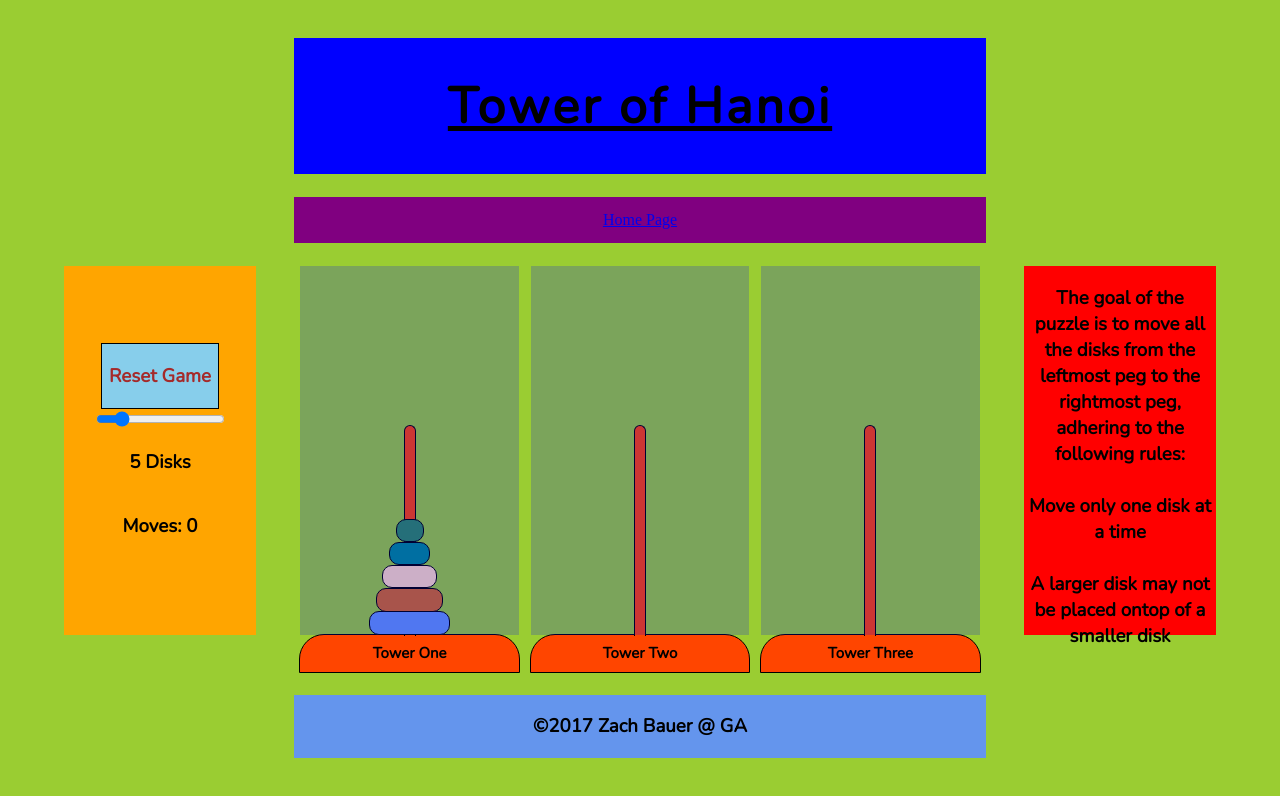
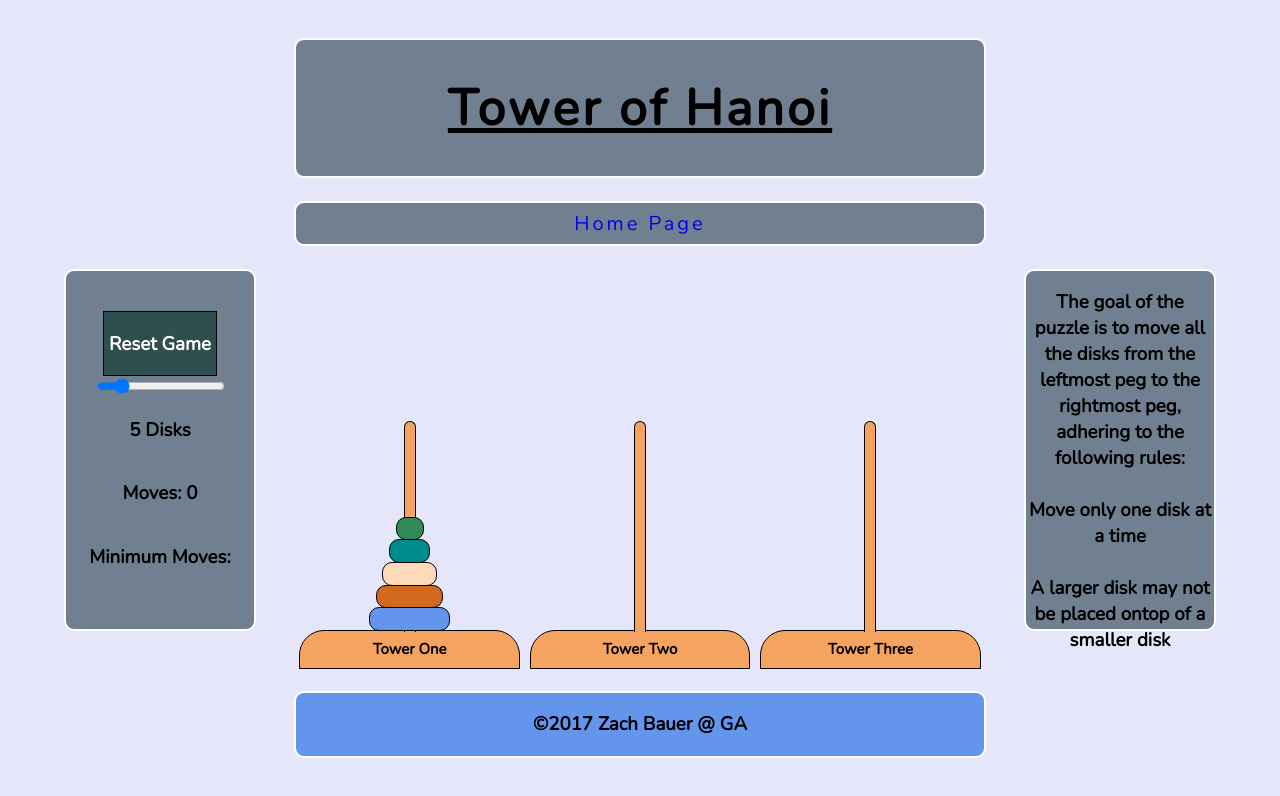
Before and after one commit to WrylyRiley/Tower-of-Hanoi, a website: page index.html in a window 1280 px wide. Drawn offline with nearby package versions, Linux system fonts and the light colour scheme.

Commit message:
Color adjustments and final touches. Complete! For now...

```diff
--- a/index.html
+++ b/index.html
@@ -16,7 +16,7 @@
         <h1>Tower of Hanoi</h1>
       </header>
       <nav>
-        <a href="#">Home Page</a>
+        <a href="http://zbauer91.github.io">Home Page</a>
       </nav>
       <aside class="game-buttons">
         <a class="reset-button" onclick="resetGame()">
@@ -28,6 +28,9 @@
         <h3 id="diskCounter">5 Disks</h3>
         <div>
           <h3 id="moveCounter">Moves: 0</h3>
+        </div>
+        <div>
+          <h3 id="minimumMoves">Minimum Moves: </h3>
         </div>
       </aside>
 
--- a/script-new.js
+++ b/script-new.js
@@ -195,7 +195,6 @@ function generateEventListeners() {
       height: "100%",
       width: "95%",
       "justify-self": "center",
-      "background-color": "rgba(0, 0, 255, 0.2)",
       // make sure it's on top of everything else
       "z-index": "10"
     })
--- a/style.css
+++ b/style.css
@@ -2,7 +2,7 @@
 @import url("https://fonts.googleapis.com/css?family=Nunito");
 
 body {
-  background-color: yellowgreen;
+  background-color: lavender;
   display: flex;
   justify-content: center;
   align-items: center;
@@ -20,7 +20,9 @@ body {
 
 /* General Elements CSS */
 header {
-  background-color: blue;
+  background-color: slategrey;
+  border-radius: 10px;
+  border: 2px solid white;
   grid-row: 1 / span 1;
   grid-column: 3 / span 3;
   display: flex;
@@ -39,13 +41,24 @@ nav {
   display: flex;
   justify-content: center;
   align-items: center;
-  background-color: purple;
+  background-color: slategrey;
+  border-radius: 10px;
+  border: 2px solid white;
   grid-row: 3 / span 1;
   grid-column: 3 / span 3;
 }
 
+nav a {
+  text-decoration: none;
+  font-family: "Nunito", sans-serif;
+  font-size: 20px;
+  letter-spacing: 3px;
+}
+
 .game-buttons {
-  background-color: orange;
+  background-color: slategrey;
+  border-radius: 10px;
+  border: 2px solid white;
   grid-row: 5 / span 16;
   grid-column: 1 / span 1;
   display: flex;
@@ -55,8 +68,8 @@ nav {
 }
 
 .reset-button {
-  background-color: skyblue;
-  color: brown;
+  background-color: darkslategrey;
+  color: white;
   width: 60%;
   border: 1px solid black;
 }
@@ -70,7 +83,9 @@ nav {
 }
 
 .instructions {
-  background-color: red;
+  background-color: slategrey;
+  border-radius: 10px;
+  border: 2px solid white;
   grid-row: 5 / span 16;
   grid-column: 7 / span 1;
   padding: 0 3px;
@@ -81,6 +96,8 @@ footer {
   justify-content: center;
   align-items: center;
   background-color: cornflowerblue;
+  border-radius: 10px;
+  border: 2px solid white;
   grid-row: 23 / span 1;
   grid-column: 3 / span 3;
 }
@@ -103,7 +120,7 @@ h3 {
   align-items: center;
   height: 100%;
   width: 95%;
-  background-color: orangered;
+  background-color: sandybrown;
   border: 1px solid black;
   border-radius: 25px 25px 0 0;
   justify-self: center;
@@ -132,7 +149,7 @@ h3 {
   width: 10px;
   justify-self: center;
   align-self: end;
-  background-color: orangered;
+  background-color: sandybrown;
   border: 1px solid black;
   /* mesh bottom of tower into base */
   border-bottom: 0;
```
